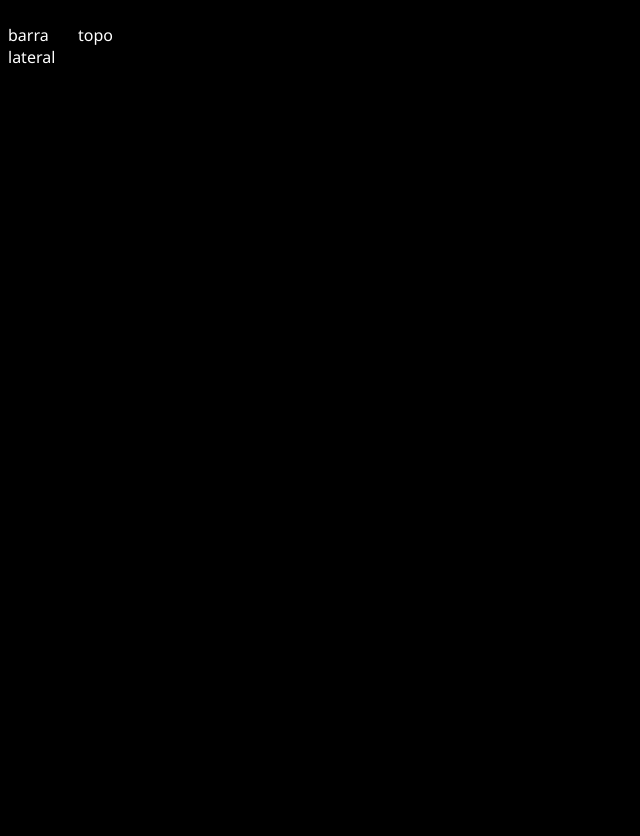
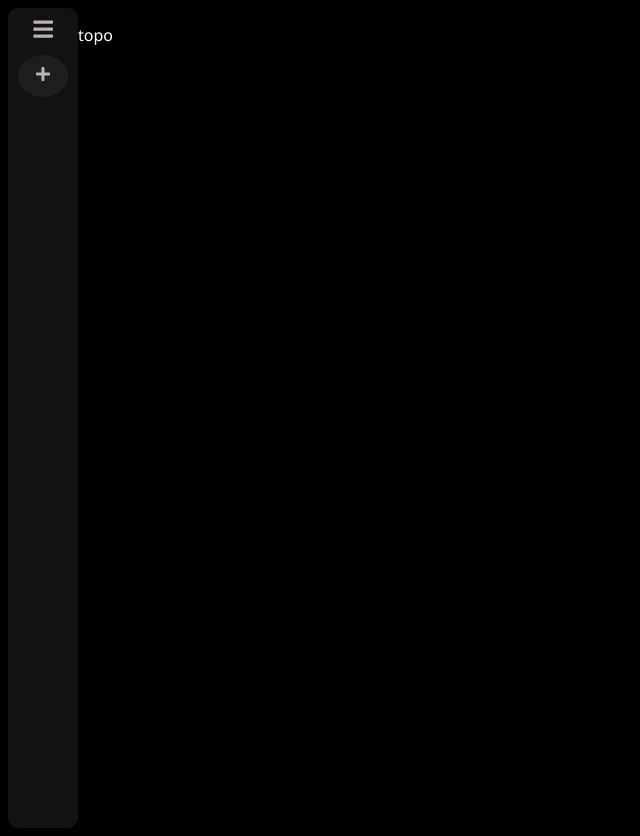
Before and after one commit to becsnr/spotify, a React (Vite) app in the folder spotify/: page / in a window 1280 px wide. Shown: the whole page, without its empty margins (0-640 px from the left). Before the commit the page ends 800 px from the top, so only its background shows below. Built offline with nearby package versions, Linux system fonts and the light colour scheme.

Commit message:
sidebar icons

```diff
--- a/spotify/src/components/Sidebar.jsx
+++ b/spotify/src/components/Sidebar.jsx
@@ -4,10 +4,23 @@
 // links de playlists
 import styles from './Sidebar.module.css'
 
+import { useState } from 'react'
+
+import { FaBars, FaStream, FaPlus} from "react-icons/fa"
+
 function Sidebar() {
+    const [hover, setHover] = useState(false);
+
     return (
         <sidebar>
-            <p>barra lateral</p>
+            <div className={styles.biblioteca}
+            onMouseEnter={() => setHover(true)}
+            onMouseLeave={() => setHover(false)}>
+                {hover ? <FaStream /> : <FaBars />}
+            </div>
+            <div className={styles.add}>
+                <FaPlus />
+            </div>
         </sidebar>
     )
 }
--- a/spotify/src/components/Sidebar.module.css
+++ b/spotify/src/components/Sidebar.module.css
@@ -0,0 +1,44 @@
+sidebar {
+    background-color: #121212;
+    height: 100vh;
+    padding: 10px;
+    border-radius: 10px;
+    text-align: center;
+}
+
+.biblioteca {
+    margin-bottom: 10px;
+    background-color: #121212;
+    cursor: pointer;
+}
+
+.biblioteca svg {
+    background-color: #121212;
+    font-size: 1.4em;
+}
+
+.add {
+    border-radius: 50%;
+    font-size: 1em;
+    padding: 10px;
+    background-color: #29292983;
+    cursor: pointer;
+}
+
+.add svg {
+    background-color: #29292913;
+}
+
+.add:hover {
+    background-color: #45454553;
+}
+
+svg {
+    background-color: #292929;
+    fill: #bcb2b2;
+}
+
+svg:hover {
+    cursor: pointer;
+    fill: #faf7f7f3;
+}
```
